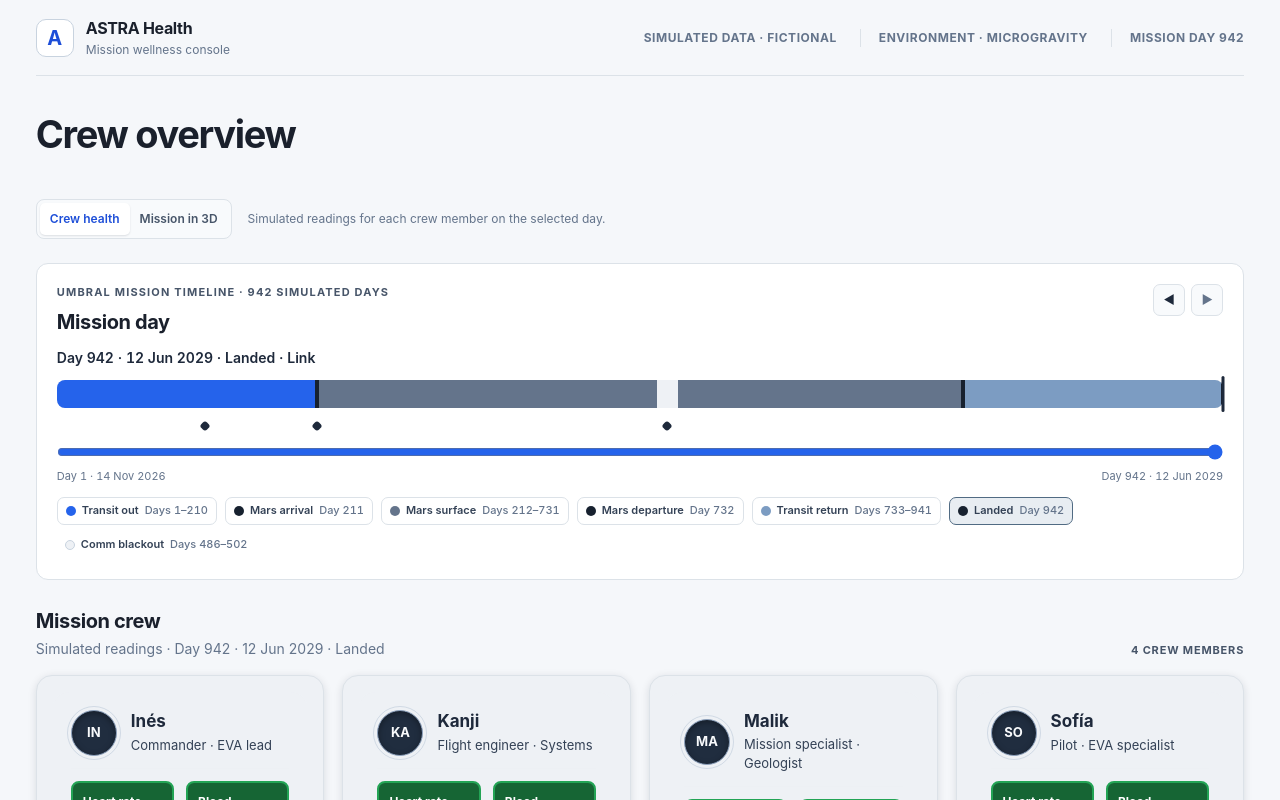
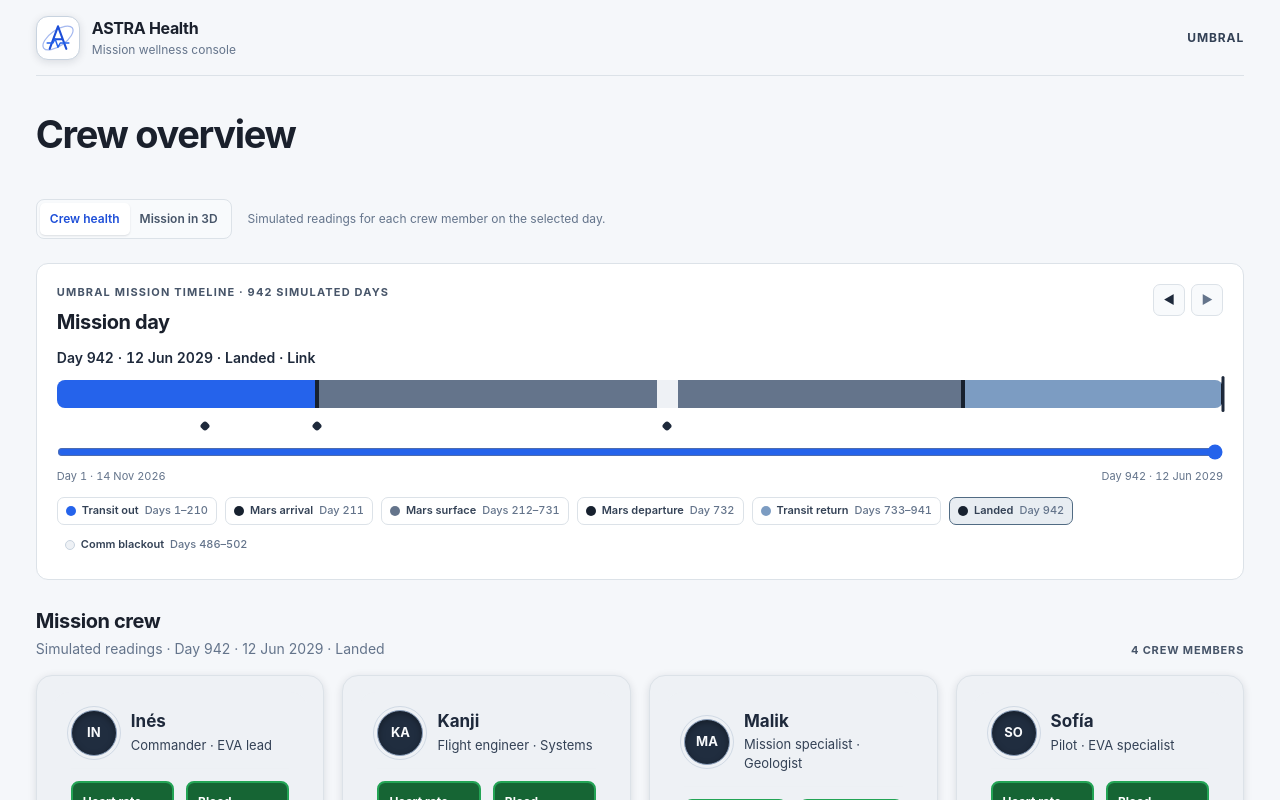
Before and after one commit to iniveyro/NASA-Space-Apps-Challenge, a Next.js app: page / in a window 1280 px wide. Shown: the top 800 px of the page. Built offline with nearby package versions, Linux system fonts and the light colour scheme.

Commit message:
feat(design-system): add ASTRA Health header branding

```diff
--- /dev/null
+++ b/odd/tasks/astra-branding.md
@@ -0,0 +1,59 @@
+# ASTRA Health application branding
+
+## Objective
+Replace the global header's plain lettermark and mission metadata with a code-native ASTRA Health logo and the concise `UMBRAL` wordmark.
+
+## Scope and constraints
+- Add an original SVG brand symbol combining an A, orbit, and subtle heartbeat; use existing theme tokens/currentColor only.
+- Keep the visible ASTRA Health wordmark, accessible home link, and existing tagline.
+- Replace the header's simulated-data/environment/mission-day block with `UMBRAL` only.
+- Update `layout.tsx` only as needed to remove obsolete header props/imports.
+- Preserve all other simulation caveats elsewhere; no new tokens, dependencies, bitmap assets, or unrelated UI changes.
+
+## Route and implementation plan
+- Route: delegated direct (bounded writer).
+- Trigger evidence: a contained shared header and root-layout update plus matching browser regression coverage; no parallel writer or SDD artifacts.
+- TDD: tests after implementation, per user preference; strict TDD is not enabled for this task.
+- Delivery strategy: `ask-on-risk`.
+- Forecast: approximately 120 authored changed lines, one work unit, below the ~400-line planning heuristic.
+
+## Tasks and acceptance
+- [x] AB-1 Replace the boxed A with a token-colored code-native SVG ASTRA mark and preserve accessible home navigation and wordmark.
+- [x] AB-2 Replace top-right metadata with `UMBRAL`; remove obsolete header props and layout imports.
+- [x] AB-3 Add e2e assertions for branding, removed header metadata, and responsive layout; capture desktop/mobile header screenshots for visual inspection.
+- [ ] AB-4 Run the required checks and record the conventional-commit identity.
+
+## Checks
+- Baseline: `npm run lint -- --ignore-pattern '.artifacts/**'`, `npm run typecheck`, `npm test`, `npm run build`.
+- Final: same checks plus `npm run test:e2e` and `git diff --check`.
+- RDD: off (confirmed by parent); no review lifecycle.
+
+## Progress
+- Baseline scoped lint passed.
+- Baseline typecheck passed.
+- Baseline unit tests passed (14 files / 88 tests).
+- Baseline production build passed.
+- Implemented the inline ASTRA A/orbit/pulse logo, visible ASTRA Health wordmark, existing tagline, accessible home link, and UMBRAL-only header right side.
+- Removed obsolete `SiteHeader` props and root-layout fixture imports; preserved simulation caveats elsewhere.
+- Focused e2e passed (16 tests) and full e2e passed (47 tests); desktop/mobile screenshots were inspected and show a compact, overflow-free header.
+- Final verification passed; commit pending.
+
+## Verification evidence
+- Baseline scoped lint: pass (`npm run lint -- --ignore-pattern '.artifacts/**'`).
+- Baseline typecheck: pass (`npm run typecheck`).
+- Baseline unit tests: 14 files / 88 tests passed (`npm test`).
+- Baseline build: pass (`npm run build`).
+- Focused e2e: 16 tests passed (`npm run test:e2e -- e2e/layout.spec.ts e2e/crew-overview.spec.ts`).
+- Final scoped lint: pass (`npm run lint -- --ignore-pattern '.artifacts/**'`).
+- Final typecheck: pass (`npm run typecheck`).
+- Final unit tests: 14 files / 88 tests passed (`npm test`).
+- Final build: pass (`npm run build`).
+- Full e2e: 47 tests passed (`npm run test:e2e`, 53.3s).
+- `git diff --check`: pass.
+- Visual QA screenshots: `test-results/layout-responsive-layout-s-c2378-ark-without-header-metadata-chromium/astra-branding-desktop.png` and `test-results/layout-responsive-layout-s-c2378-ark-without-header-metadata-chromium/astra-branding-mobile.png`.
+
+## Next step
+Record the implementation commit identity and mirror the completed task state.
+
+## Rollback boundary
+Revert the branding work-unit commit to restore the prior header mark and mission metadata.
--- a/src/app/layout.tsx
+++ b/src/app/layout.tsx
@@ -1,5 +1,4 @@
 import type { Metadata, Viewport } from "next";
-import { ENVIRONMENT, MISSION_DAY } from "@/features/crew-health-data";
 import { SiteHeader, THEME_COLOR } from "@/shared/design-system";
 import "./globals.css";
 
@@ -18,7 +17,7 @@ export default function RootLayout({ children }: LayoutProps<"/">) {
     <html lang="en">
       <body>
         <div className="mx-auto w-full max-w-460 min-w-0 px-[clamp(14px,2.8vw,40px)] pb-7 max-md:px-6.5 max-sm:px-4.5 max-sm:pb-5.5 max-xs:px-3.5">
-          <SiteHeader environment={ENVIRONMENT} missionDay={MISSION_DAY} />
+          <SiteHeader />
           <main id="main-content">{children}</main>
         </div>
       </body>
--- a/src/shared/design-system/ui/SiteHeader.tsx
+++ b/src/shared/design-system/ui/SiteHeader.tsx
@@ -1,36 +1,48 @@
 import Link from "next/link";
 
-interface SiteHeaderProps {
-  environment: string;
-  missionDay: number;
-}
-
-const divider = "ml-3.5 border-l border-border pl-4.5 max-sm:ml-0 max-sm:pl-2.25 max-xs:pl-1.75";
-
-/** Global header: brand (links to the crew overview) and mission context. */
-export function SiteHeader({ environment, missionDay }: SiteHeaderProps) {
+/** Global header: ASTRA Health brand link and the UMBRAL mission wordmark. */
+export function SiteHeader() {
   return (
-    <header className="flex min-h-19 items-center justify-between gap-6 border-b border-border max-sm:min-h-0 max-sm:flex-col max-sm:items-start max-sm:gap-3 max-sm:py-3.75">
+    <header className="flex min-h-19 items-center justify-between gap-4 border-b border-border max-sm:min-h-0 max-sm:gap-3 max-sm:py-3.5">
       <Link
         href="/"
-        aria-label="ASTRA Health crew overview"
-        className="inline-flex items-center gap-3 text-left text-text no-underline focus-visible:outline-offset-5"
+        aria-label="ASTRA Health home"
+        data-brand-link="home"
+        className="inline-flex min-w-0 items-center gap-3 text-left text-text no-underline focus-visible:outline-offset-5 max-xs:gap-2.5"
       >
-        <span aria-hidden="true" className="grid size-9.5 place-items-center rounded-lg border border-border-strong bg-surface text-2xl font-bold text-primary-strong">
-          A
+        <span aria-hidden="true" className="grid size-11 shrink-0 place-items-center rounded-xl border border-border-strong bg-surface shadow-card text-primary-strong">
+          <svg data-brand-symbol viewBox="0 0 48 48" className="size-10" focusable="false">
+            <ellipse
+              cx="24"
+              cy="24"
+              rx="21"
+              ry="9.5"
+              transform="rotate(-35 24 24)"
+              className="fill-none stroke-current opacity-40"
+              strokeWidth={1.5}
+            />
+            <path
+              d="M14 37 24 10l10 27M18.25 25.5h11.5"
+              className="fill-none stroke-current"
+              strokeWidth={2.5}
+              strokeLinecap="round"
+              strokeLinejoin="round"
+            />
+            <path
+              d="M11 30h7l2.5-5 3.5 10 2.75-5H37"
+              className="fill-none stroke-primary"
+              strokeWidth={1.8}
+              strokeLinecap="round"
+              strokeLinejoin="round"
+            />
+          </svg>
         </span>
-        <span>
-          <strong className="block text-md tracking-snug">ASTRA Health</strong>
+        <span className="min-w-0">
+          <strong className="block whitespace-nowrap text-md tracking-snug">ASTRA Health</strong>
           <small className="mt-px block text-caption text-muted max-xs:text-micro">Mission wellness console</small>
         </span>
       </Link>
-      <div className="flex items-center gap-2.25 text-caption font-strong tracking-caps text-muted max-sm:max-w-full max-sm:flex-wrap max-sm:justify-start max-sm:text-micro max-xs:gap-x-2.5 max-xs:gap-y-1.5 max-xs:leading-snug">
-        <span>SIMULATED DATA · FICTIONAL</span>
-        <span id="environment-label" className={`${divider} max-sm:border-l-0 max-sm:pl-0`}>
-          ENVIRONMENT · {environment.toUpperCase()}
-        </span>
-        <span className={divider}>MISSION DAY {missionDay}</span>
-      </div>
+      <span className="shrink-0 whitespace-nowrap text-caption font-strong tracking-caps-wide text-text-secondary max-xs:text-xs">UMBRAL</span>
     </header>
   );
 }
```
Also changed, not shown: 3 other files (tests, documents, lock files or other folders).
